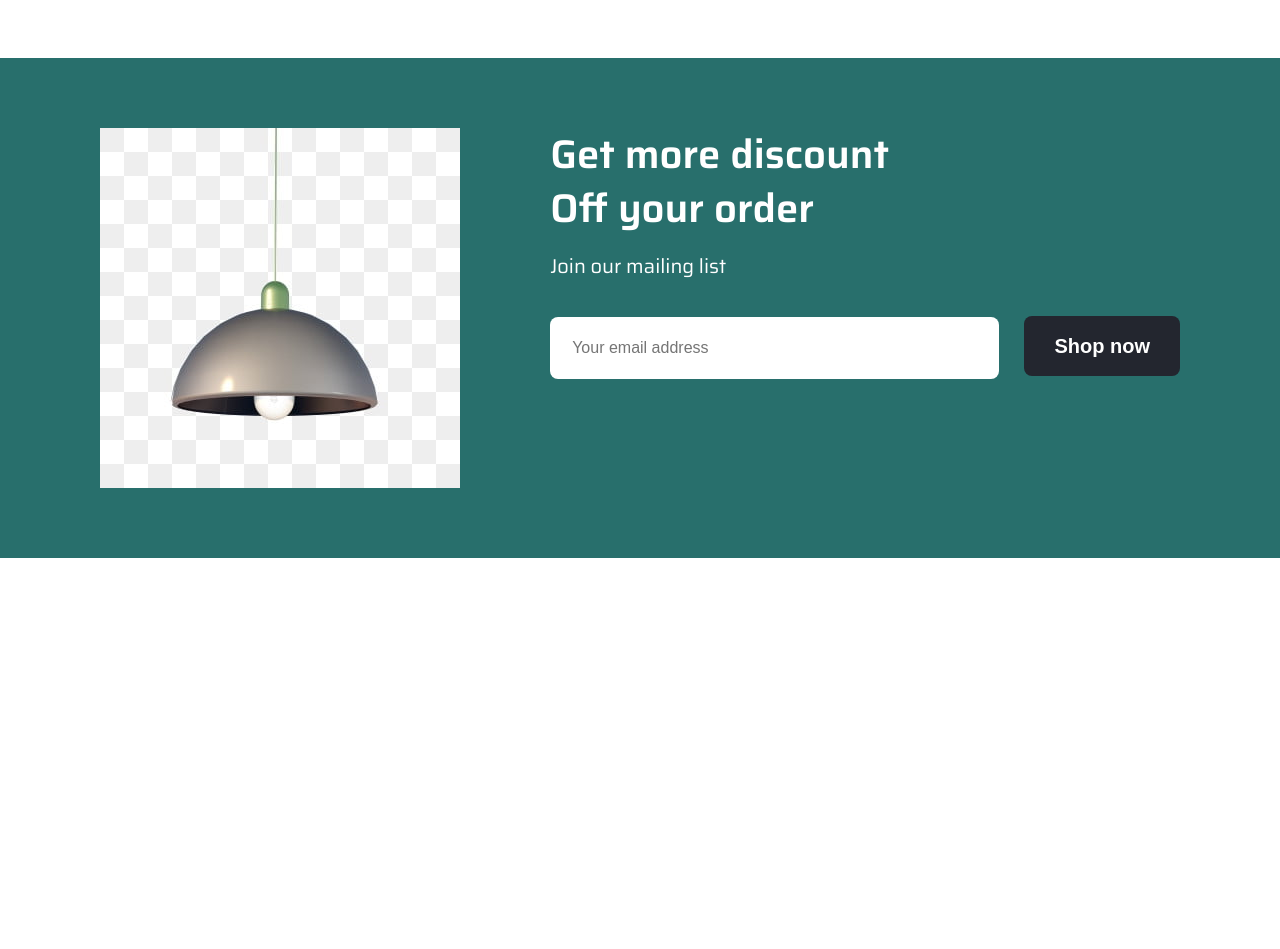
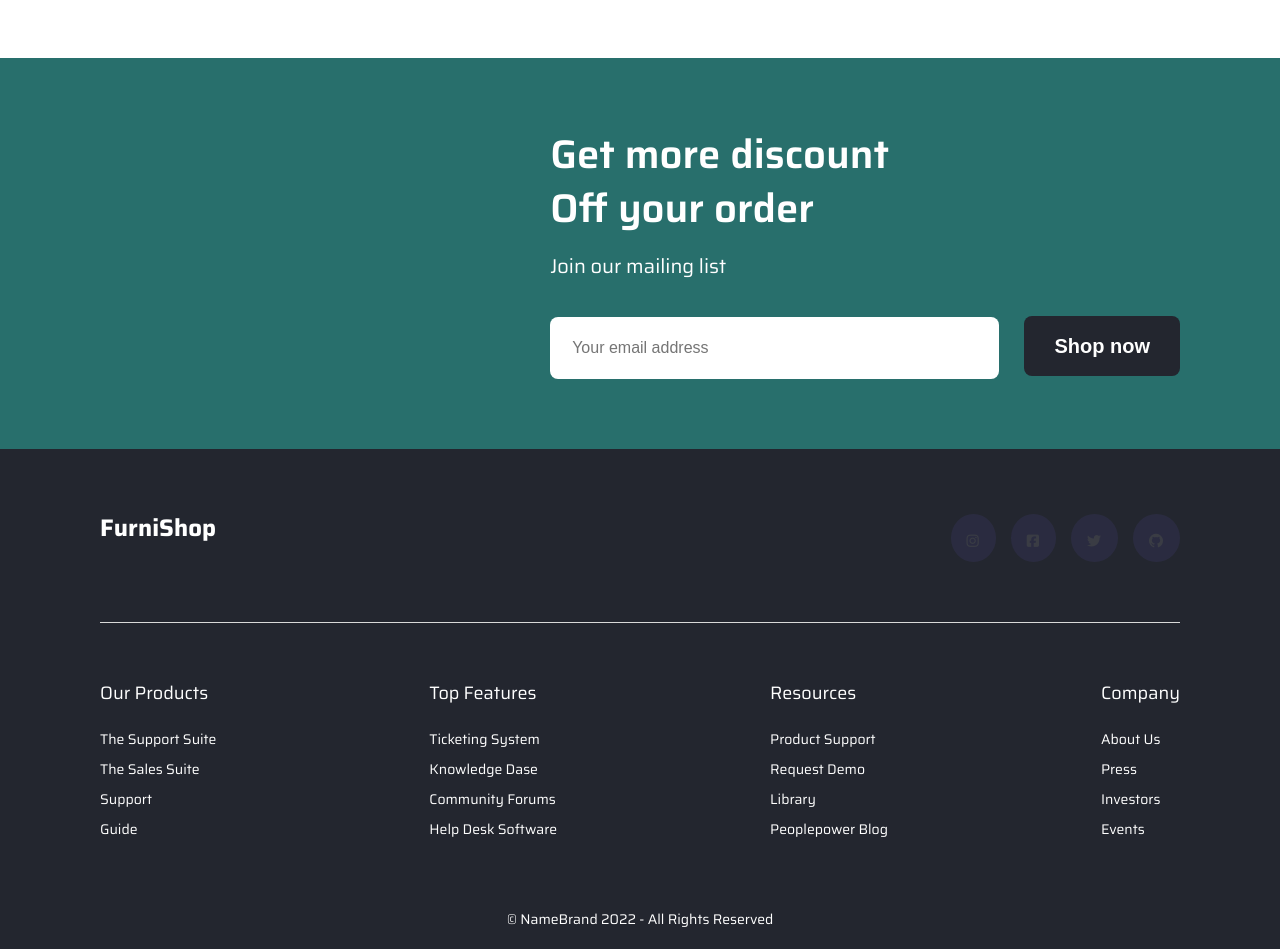
Before and after one commit to DanaVoit/FurniShop, a website: page #src/index.html in a window 1280 px wide. Shown: the part 2560-3509 px from the top of the page. Before the commit the page ends 3118 px from the top, so only its background shows below. Drawn offline with nearby package versions, Linux system fonts and the light colour scheme; files that its build step writes are made by us from their sources.

Commit message:
add footer

```diff
--- a/#src/index.html
+++ b/#src/index.html
@@ -17,7 +17,7 @@
     @@include('partials/_cart.html')
     @@include('partials/_comments.html')
     @@include('partials/_mail.html')
-
+    @@include('partials/_footer.html')
     <script src="js/script.js"></script>
 </body>
 </html>
--- /dev/null
+++ b/#src/partials/_footer.html
@@ -0,0 +1,52 @@
+<footer class="footer">
+    <div class="container">
+        <div class="footer-inner">
+            <div class="footer-header">
+                <p class="footer-logo">FurniShop</p>
+                <ul class="footer-social">
+                    <li class="footer-social-item"> <a href=""><i class="fa-brands fa-instagram"></i></a></li>
+                    <li class="footer-social-item"> <a href=""><i class="fa-brands fa-square-facebook"></i></a></li>
+                    <li class="footer-social-item"> <a href=""><i class="fa-brands fa-twitter"></i></a></li>
+                    <li class="footer-social-item"> <a href=""><i class="fa-brands fa-github"></i></a></li>
+                </ul>
+            </div>
+            <div class="footer-main">
+
+                <ul class="footer-main-list">
+                    <h3 class="footer-main-list-title">Our Products</h3>
+                    <li class="footer-main-list-item"><a href="#">The Support Suite</a></li>
+                    <li class="footer-main-list-item"><a href="#">The sales suite</a></li>
+                    <li class="footer-main-list-item"><a href="#">Support</a></li>
+                    <li class="footer-main-list-item"><a href="#">Guide</a></li>
+                </ul>
+                <ul class="footer-main-list">
+                    <h3 class="footer-main-list-title">Top Features</h3>
+                    <li class="footer-main-list-item"><a href="#">Ticketing system</a></li>
+                    <li class="footer-main-list-item"><a href="#">Knowledge dase</a></li>
+                    <li class="footer-main-list-item"><a href="#">Community Forums</a></li>
+                    <li class="footer-main-list-item"><a href="#">Help Desk Software</a></li>
+                </ul>
+                </ul>
+                <ul class="footer-main-list">
+                    <h3 class="footer-main-list-title">Resources</h3>
+                    <li class="footer-main-list-item"><a href="#">Product support</a></li>
+                    <li class="footer-main-list-item"><a href="#">Request demo</a></li>
+                    <li class="footer-main-list-item"><a href="#">Library</a></li>
+                    <li class="footer-main-list-item"><a href="#">Peoplepower blog</a></li>
+                </ul>
+                </ul>
+                <ul class="footer-main-list">
+                    <h3 class="footer-main-list-title">Company</h3>
+                    <li class="footer-main-list-item"><a href="#">About Us</a></li>
+                    <li class="footer-main-list-item"><a href="#">Press</a></li>
+                    <li class="footer-main-list-item"><a href="#">Investors</a></li>
+                    <li class="footer-main-list-item"><a href="#">Events</a></li>
+                </ul>
+                </ul>
+            </div>
+            <div class="footer-footer">
+                <h3 class="footer-author">© NameBrand 2022 - All Rights Reserved<h3>
+            </div>
+        </div>
+    </div>
+</footer>
--- a/#src/partials/_mail.html
+++ b/#src/partials/_mail.html
@@ -2,7 +2,7 @@
         <div class="container">
             <div class="mails-inner">
                 <div class="mails-img-light">
-                    <img src="../img/mail/Rectangle 928.jpg">
+
                 </div>
                 <div class="mails-dsrpt">
                     <h2 class="mails-title">Get more discount <br> Off your order</h2>
--- /dev/null
+++ b/#src/scss/blocks/footer.scss
@@ -0,0 +1,76 @@
+.footer{
+    padding: 65px 0 20px 0;
+    background-color: $primary;
+    color:$white;
+}
+
+.footer-inner{
+    display: flex;
+    flex-direction: column;
+}
+
+.footer-header{
+    display: flex;
+    flex-direction: row;
+    justify-content: space-between;
+    padding-bottom: 60px;
+    border-bottom: 1px solid $secondary;
+}
+
+.footer-logo{
+    font-weight: 700;
+    font-size: 24px;
+    line-height: 28px;
+    letter-spacing: 0.075px;
+}
+
+.footer-social{
+    display: flex;
+    flex-direction: row;
+    justify-content: space-between;
+
+    &-item{
+        font-weight: 400;
+        font-size: 14px;
+        color:inherit;
+        line-height: 16px;
+        padding: 19px 17px 13px 16px;
+        background-color: #6D5DD3;
+        border-radius: 50%;
+        opacity: 0.1;
+        margin-right: 15px;
+        &:last-child{
+            margin-right: 0;
+        }
+        &:hover{
+            opacity: 0.4;
+        }
+    }
+}
+
+.footer-main{
+    padding: 60px 0;
+    display: flex;
+    flex-direction: row;
+    justify-content: space-between;
+    &-list-title{
+        font-weight: 500;
+        font-size: 18px;
+        line-height: 21px;
+        margin-bottom: 25px;
+    }
+    &-list-item{
+        font-weight: 400;
+        font-size: 14px;
+        line-height: 20px;
+        text-transform: capitalize;
+        margin-bottom: 10px;
+    }
+}
+
+.footer-author{
+    text-align: center;
+    font-weight: 400;
+    font-size: 14px;
+    line-height: 20px;
+}
--- a/#src/scss/blocks/mail.scss
+++ b/#src/scss/blocks/mail.scss
@@ -8,10 +8,6 @@
     display: flex;
     flex-direction: row;
     justify-content: space-between;
-}
-
-.mails-img-light img{
-    background-color: #ffff;
 }
 
 
--- a/#src/scss/style.scss
+++ b/#src/scss/style.scss
@@ -35,6 +35,7 @@ body {
 	@import "blocks/cart";
 	@import "blocks/coments";
 	@import "blocks/mail";
+	@import "blocks/footer";
 
 	@import "./node_modules/@fortawesome/fontawesome-free/scss/fontawesome";
 	@import "./node_modules/@fortawesome/fontawesome-free/scss/brands";
```
